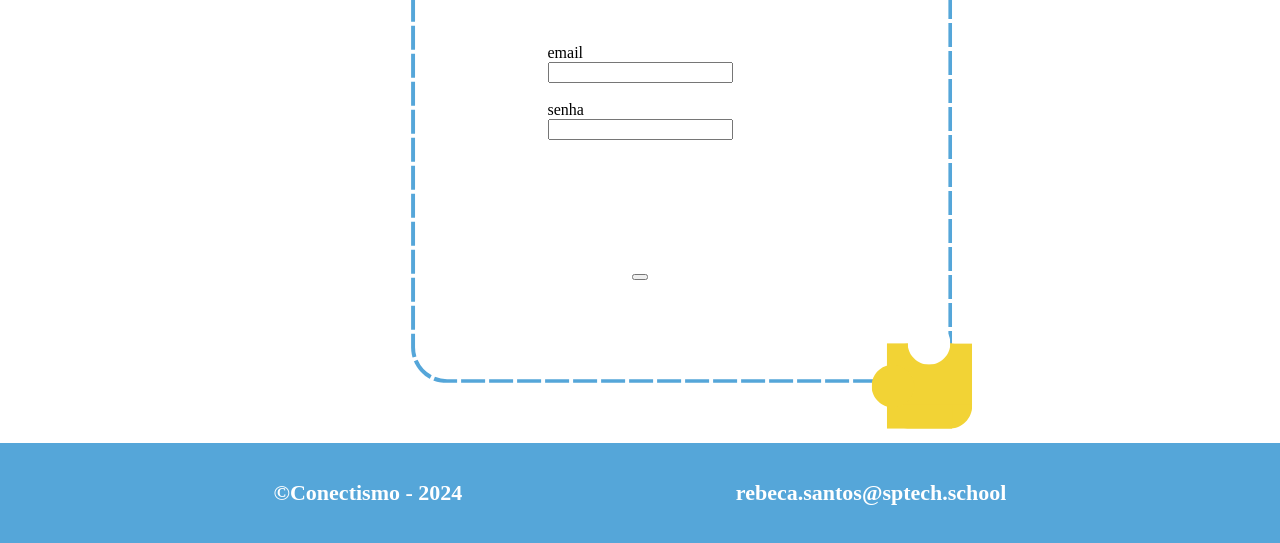
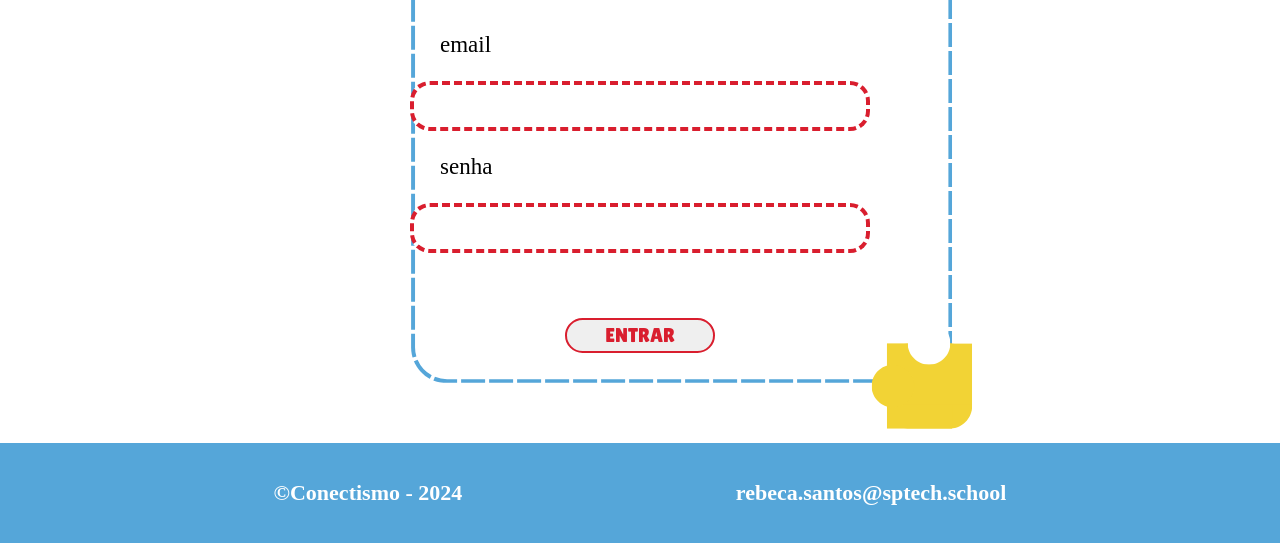
Before and after one commit to RebecaFernn/ConecTismo, a plain HTML site: page login.html in a window 1280 px wide. Shown: the part 437-980 px from the top of the page. Drawn offline with Linux system fonts and the light colour scheme; a web font is replaced by a local one.

Commit message:
termino css página de login

```diff
--- a/Conectismo.css
+++ b/Conectismo.css
@@ -144,9 +144,6 @@ body {
      color: #55A6D9;
      text-decoration: none;
 }
-.Projeto .Explica button a:hover{
-
-}
 
 .fundo_sobre{
     display: flex;
@@ -212,8 +209,33 @@ body {
     font-size: 40px;
 }
 .login .infos{
-    height: 30%;
+
+    font-family: "Shadows Into Light Two";
+    font-size: 23px;
+}
+.login .infos input{
+    width: 460px;
+    height: 50px;
+    border: #D91E2E dashed 4px;
+    border-radius: 20px;
+    outline: none;
+    text-align: center;
+
+}
+.login .infos p{
+    margin-left: 30px;
 }
 .login .botão{
-    height: 20%;
+    height: 10%;
+    padding: 35px;
 }
+.login .botão button{
+    color: #D91E2E;
+    font-family: "Lilita One";
+    font-size: 20px;
+    width: 150px;
+    height: 35px;
+    border: #D91E2E solid 2px;
+    border-radius: 20px;
+    cursor: pointer;
+}
--- a/login.html
+++ b/login.html
@@ -37,13 +37,13 @@
             novo por aqui? <a href="">cadastre-se</a>
         </div>
         <div class="infos">
-            email <br>
-            <input type="text"> <br> <br>
-            senha <br>
-            <input type="text">
+            <p>email</p>
+            <input type="email">
+            <p>senha</p>
+            <input type="password">
         </div>
         <div class="botão">
-            <button></button>
+            <button>ENTRAR</button>
         </div>
      </div>
 
```
